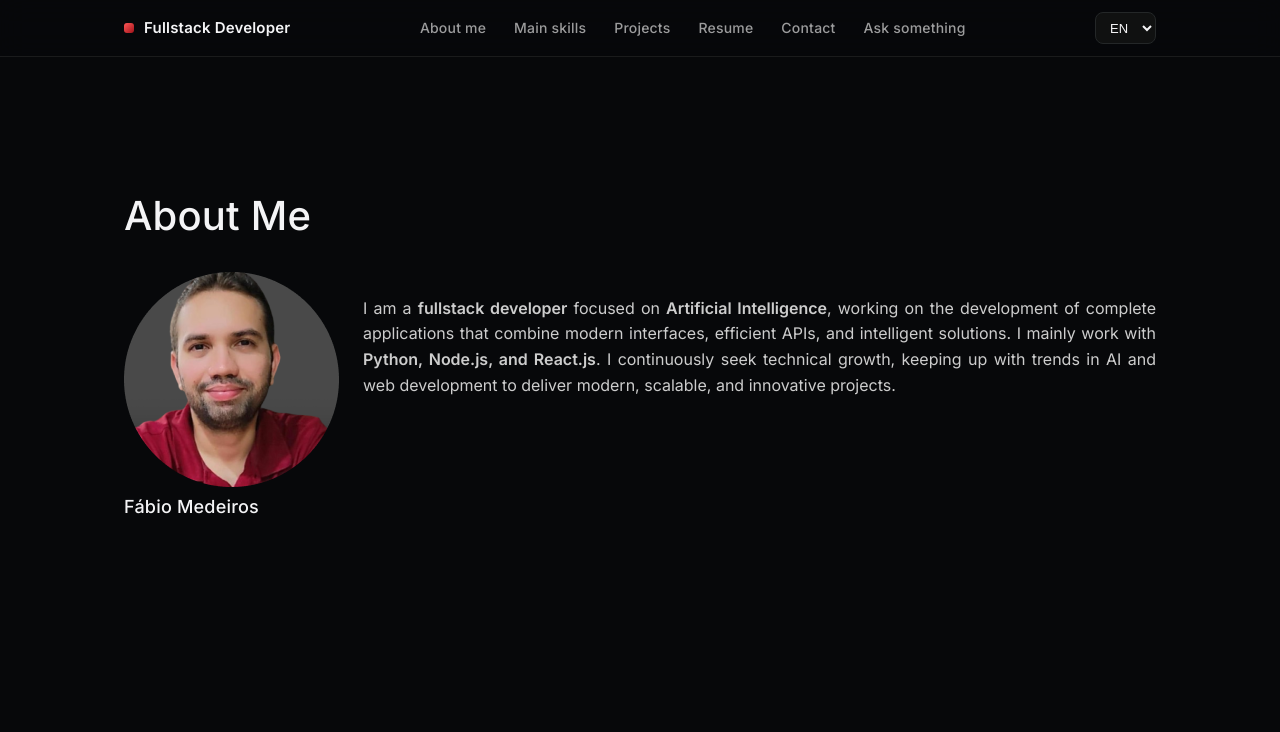
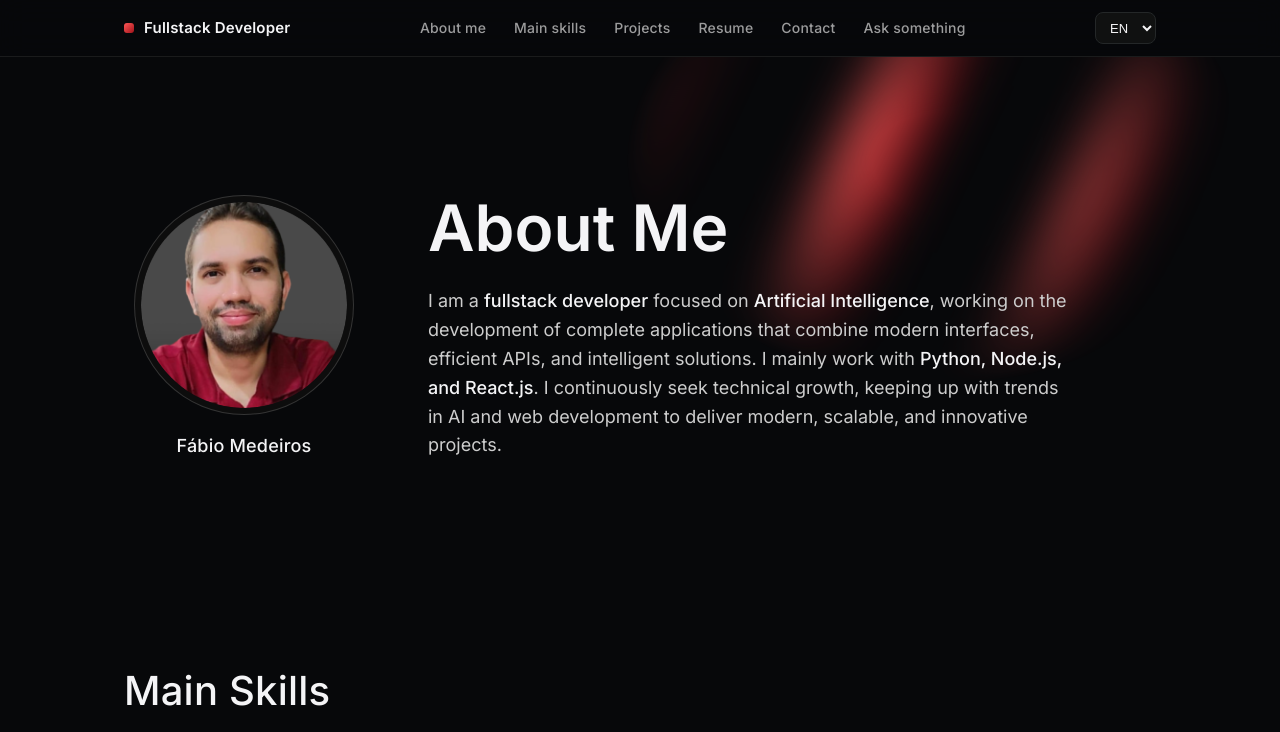
Before and after one commit to FabioMedeiros1000/portfolio, a React (Vite) app: page / in a window 1280 px wide. Shown: the top 732 px of the page. Built offline with nearby package versions, Linux system fonts and the light colour scheme; no server answers.

Commit message:
:art: style: abertura com faixas vermelhas

```diff
--- a/src/components/About/index.tsx
+++ b/src/components/About/index.tsx
@@ -1,26 +1,30 @@
 import { useTranslation } from 'react-i18next'
 
 import Section from '../Section'
+import HeroStripes from '../HeroStripes'
 
 import photo from '../../assets/minha-foto.png'
 
-import { SectionContent } from './styles'
+import { AboutTitle, SectionContent } from './styles'
 
-import { GlobalContainer, TitleGlobal } from '../../styles'
+import { GlobalContainer } from '../../styles'
 
 const About = () => {
   const { t } = useTranslation()
 
   return (
     <Section variant="hero" id="about">
+      <HeroStripes />
       <GlobalContainer>
-        <TitleGlobal>{t('about.title')}</TitleGlobal>
         <SectionContent>
           <div>
             <img src={photo} alt="Foto de Fábio Medeiros" />
             <h3>Fábio Medeiros</h3>
           </div>
-          <p dangerouslySetInnerHTML={{ __html: t('about.description') }} />
+          <div>
+            <AboutTitle>{t('about.title')}</AboutTitle>
+            <p dangerouslySetInnerHTML={{ __html: t('about.description') }} />
+          </div>
         </SectionContent>
       </GlobalContainer>
     </Section>
--- a/src/components/About/styles.ts
+++ b/src/components/About/styles.ts
@@ -1,31 +1,64 @@
 import styled from 'styled-components'
-import { breakpoints } from '../../variables'
+import { breakpoints, theme, weights } from '../../variables'
+import { TitleGlobal } from '../../styles'
+
+export const AboutTitle = styled(TitleGlobal)`
+  font-size: 64px;
+  font-weight: 600;
+  line-height: 1.1;
+  letter-spacing: 0;
+  margin-bottom: 24px;
+
+  @media (max-width: ${breakpoints.layout}) {
+    font-size: 44px;
+  }
+`
 
 export const SectionContent = styled.div`
-  display: flex;
-  align-items: flex-start;
-  column-gap: 24px;
+  display: grid;
+  grid-template-columns: 240px 1fr;
+  gap: 64px;
+  align-items: center;
+  position: relative;
+
+  img {
+    width: 220px;
+    height: 220px;
+    border-radius: 50%;
+    object-fit: cover;
+    padding: 6px;
+    border: 1px solid ${theme.hairlineStrong};
+    background: ${theme.surface};
+    display: block;
+    margin: 0 auto;
+  }
+
+  h3 {
+    margin-top: 18px;
+    text-align: center;
+  }
 
   p {
-    margin-top: 24px;
-    text-align: justify;
-  }
+    font-size: 18px;
+    color: ${theme.body};
+    max-width: 640px;
+    text-align: left;
 
-  @media (max-width: ${breakpoints.pc}) {
-    p {
-      margin-top: 0;
+    b {
+      color: ${theme.ink};
+      font-weight: ${weights.medium};
     }
   }
 
-  @media (max-width: ${breakpoints.tablet}) {
-    display: block;
-
-    div {
-      text-align: center;
-    }
+  @media (max-width: ${breakpoints.layout}) {
+    grid-template-columns: 1fr;
+    gap: 32px;
+    text-align: center;
 
     p {
-      margin-top: 24px;
+      font-size: 17px;
+      text-align: center;
+      margin: 0 auto;
     }
   }
 `
--- /dev/null
+++ b/src/components/HeroStripes/index.tsx
@@ -0,0 +1,11 @@
+import { Stripes } from './styles'
+
+type Props = {
+  variant?: 'hero' | 'compact'
+}
+
+const HeroStripes = ({ variant = 'hero' }: Props) => (
+  <Stripes $variant={variant} aria-hidden="true" />
+)
+
+export default HeroStripes
--- /dev/null
+++ b/src/components/HeroStripes/styles.ts
@@ -0,0 +1,59 @@
+import styled, { css } from 'styled-components'
+import { breakpoints, theme } from '../../variables'
+
+type Props = {
+  $variant: 'hero' | 'compact'
+}
+
+const variants = {
+  hero: css`
+    top: -200px;
+    right: 0;
+    width: 70%;
+    height: 760px;
+    background: repeating-linear-gradient(
+      115deg,
+      transparent 0 70px,
+      ${theme.red} 70px 120px,
+      ${theme.redDeep} 120px 150px,
+      transparent 150px 230px
+    );
+    filter: blur(26px);
+    opacity: 0.8;
+    -webkit-mask-image: radial-gradient(
+      ellipse 50% 42% at 62% 40%,
+      #000 15%,
+      transparent 70%
+    );
+    mask-image: radial-gradient(
+      ellipse 50% 42% at 62% 40%,
+      #000 15%,
+      transparent 70%
+    );
+
+    @media (max-width: ${breakpoints.layout}) {
+      width: 100%;
+    }
+  `,
+  compact: css`
+    right: -60px;
+    top: -80px;
+    width: 320px;
+    height: 260px;
+    background: repeating-linear-gradient(
+      115deg,
+      transparent 0 40px,
+      ${theme.redDeep} 40px 70px,
+      transparent 70px 110px
+    );
+    filter: blur(30px);
+    opacity: 0.35;
+  `
+}
+
+export const Stripes = styled.div<Props>`
+  position: absolute;
+  pointer-events: none;
+
+  ${({ $variant }) => variants[$variant]}
+`
```
